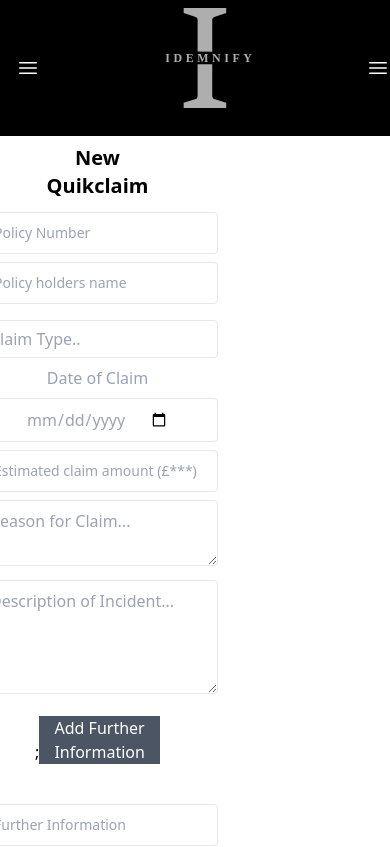
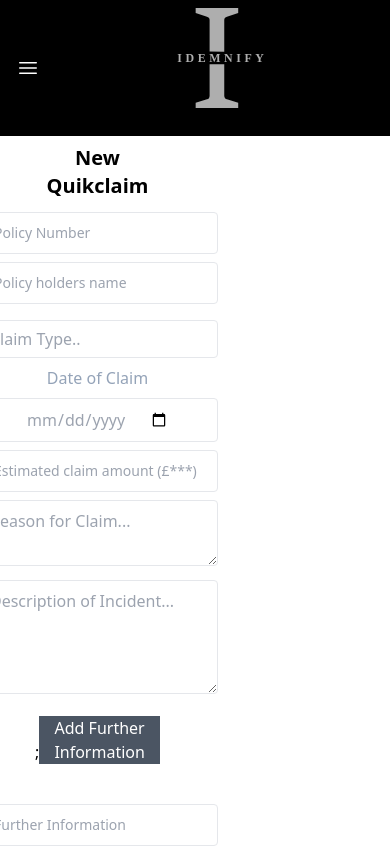
Before and after one commit to persistentcliffhanger/neuda-project-git, a React (Create React App) app in the folder idemnify-react/: page / in a window 390 px wide. Shown: the top 847 px of the page. Built offline with nearby package versions, Linux system fonts and the light colour scheme.

Commit message:
Second toggle button now removed

```diff
--- a/idemnify-react/src/components/Header1.js
+++ b/idemnify-react/src/components/Header1.js
@@ -55,22 +55,7 @@ function Header1() {
               </a>
             </div>
 
-            <button onClick={toggleburger} id="toggle" className="md:hidden">
-              <svg
-                xmlns="http://www.w3.org/2000/svg"
-                fill="none"
-                viewBox="0 0 24 24"
-                stroke-width="1.5"
-                stroke="currentColor"
-                className="w-6 h-6"
-              >
-                <path
-                  stroke-linecap="round"
-                  stroke-linejoin="round"
-                  d="M3.75 6.75h16.5M3.75 12h16.5m-16.5 5.25h16.5"
-                />
-              </svg>
-            </button>
+            <button onClick={toggleburger} id="" className="md:hidden"></button>
 
             <nav
               id="nav"
```
